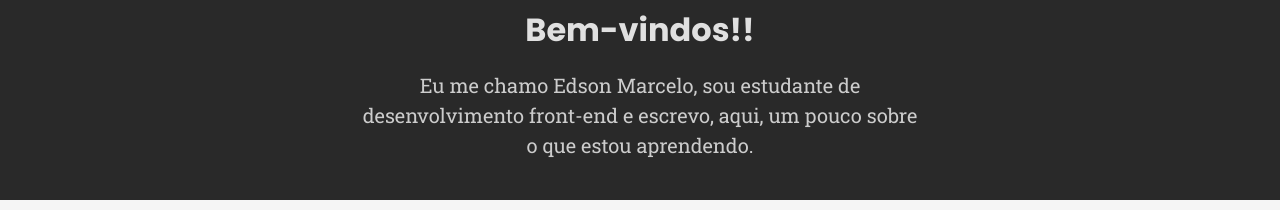
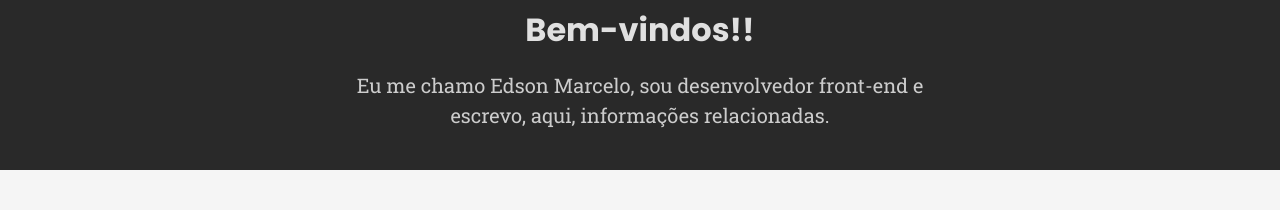
Before and after one commit to Eddi3MS/next-blog, a Next.js app: page / in a window 1280 px wide. Shown: the part 496-706 px from the top of the page. Built offline with nearby package versions, Linux system fonts and the light colour scheme.

Commit message:
welcome update

```diff
--- a/components/home-page/hero.js
+++ b/components/home-page/hero.js
@@ -14,8 +14,8 @@ function Hero() {
       </div>
       <h1>Bem-vindos!!</h1>
       <p>
-        Eu me chamo <span>Edson Marcelo</span>, sou estudante de desenvolvimento
-        front-end e escrevo, aqui, um pouco sobre o que estou aprendendo.
+        Eu me chamo <span>Edson Marcelo</span>, sou desenvolvedor front-end e
+        escrevo, aqui, informações relacionadas.
       </p>
     </HeroStyled>
   );
```
